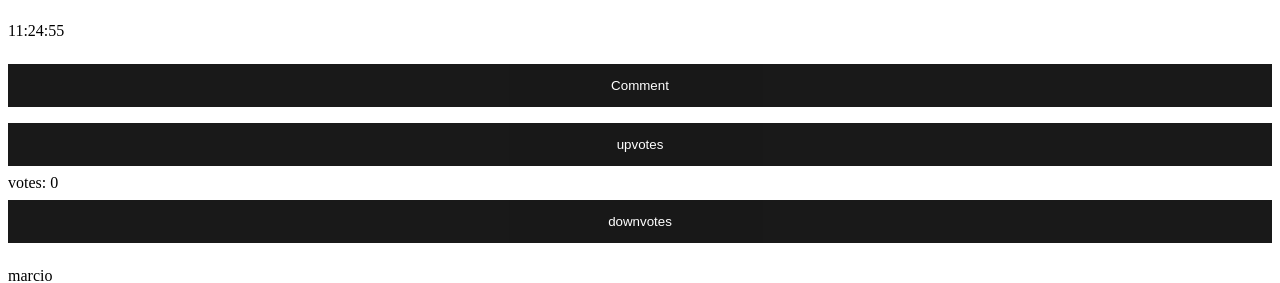
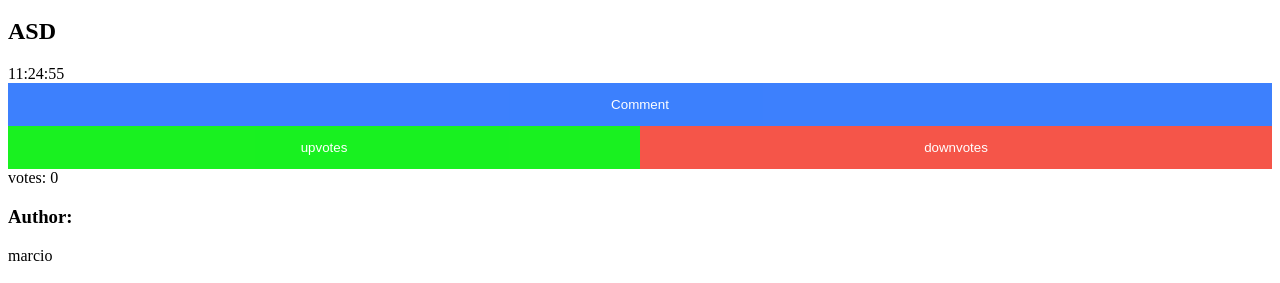
Before and after one commit to cfa911/FEUP-LTW, a PHP site: page /feed.php in a window 1280 px wide. Shown: the part 535-818 px from the top of the page. Run offline with PHP 8.4, Linux system fonts and the light colour scheme; data comes from the database, SQL or seed files in the repository; both versions use the stored data as it was after the commit.

Commit message:
Added some feed css

```diff
--- a/create.php
+++ b/create.php
@@ -19,7 +19,7 @@
         </h1>
         <h2> Where lifelong friendships are made</h2>
     </header>
-<section id="create">
+    <section id="create">
         <form action="story.php" method="post" enctype="multipart/form-data">
             <div class="container">
                 <h1>Create a Story</h1>
@@ -38,10 +38,10 @@
                 <input type="file" placeholder="Select Photo" name="file" id="file">
             </div>
             <div class="clearfix">
-                <a href="index.php">
+                <a href="feed.php">
                     <button type="button" class="cancelbtn">Cancel</button>
                 </a>
-                <button type="submit" class="signupbtn">Create Strory</button>
+                <button type="submit" class="signupbtn">Create Story</button>
             </div>
         </form>
     </section>
--- a/css/forms.css
+++ b/css/forms.css
@@ -38,15 +38,35 @@ button:hover {
 }
 
 /* Extra styles for the cancel button */
-.cancelbtn {
+.cancelbtn, .downvotes {
   padding: 14px 20px;
   background-color: #f44336;
+  margin: 0%;
+}
+
+.upvotes {
+  padding: 14px 20px;
+  background-color: rgb(0, 240, 8);
+  margin: 0%;
+
+}
+
+.commnt {
+  padding: 14px 20px;
+  background-color: rgb(40, 115, 253);
+  margin: 0%;
+
 }
 
 /* Float cancel and signup buttons and add an equal width */
-.cancelbtn, .signupbtn {
+.cancelbtn, .signupbtn, .upvotes, .downvotes {
   float: left;
   width: 50%;
+}
+
+.upvotes, .downvotes {
+  position: relative;
+  display: block;
 }
 
 /* Add padding to container elements */
--- a/css/profile.css
+++ b/css/profile.css
@@ -25,3 +25,8 @@
     width: 40vw;
     margin-top: 0;
 }
+
+.story > div img{
+    width: 50%;
+    height: 50%;
+}
--- a/feed.php
+++ b/feed.php
@@ -11,10 +11,10 @@ if($_SESSION['sessionid'] === session_id()){
 <head>
     <title>Socially</title>
     <meta charset="UTF-8">
+    <link href="css/forms.css" rel="stylesheet">
     <link href="css/style.css" rel="stylesheet">
-    <link href="css/layout.css" rel="stylesheet">
+    <link href="css/feed.css" rel="stylesheet">
     <link href="https://fonts.googleapis.com/css?family=Pacifico" rel="stylesheet">
-    <!--<link href="forms.css" rel="stylesheet">-->
 </head>
 
 <body>
@@ -46,8 +46,8 @@ if($_SESSION['sessionid'] === session_id()){
             </li>
         </ul>
     </nav>
+
         <?php
-
 
             $stmt = $dbh->prepare('select * from POST INNER JOIN STORY
             ON STORY.postID = POST.postID ORDER BY postTime DESC');
@@ -55,36 +55,57 @@ if($_SESSION['sessionid'] === session_id()){
             $results = $stmt->fetchall();
             $i = 0; /* for illustrative purposes only */
             foreach($results as $result):?>
+
                 <div class= "story">
-                    <p> <?php echo $result['username']; ?></p>
-                    <h1> <?php echo $result['title']; ?></h1>
-                    <?php if($result['imageID'] != NULL):
-                           ?><img src= <?php
+                    <div>
+                        <h3>Author:</h3>
+                    </div>
+                     <?php echo $result['username']; ?>
+                    <h1>
+                        <?php echo $result['title']; ?>
+                    </h1>
+                    <?php if($result['imageID'] != NULL):?>
+                        <img src=
+                        <?php
                         $img = $dbh->prepare('select file_name from IMAGES where imageID = ?');
                         $img->execute(array($result['imageID']));
                         $imgres = $img->fetch();
-                           echo $imgres['file_name']?>><?php endif?>
-                    <h2> <?php echo $result['description']; ?></h2>
-                    <p> <?php echo $result['postTime']; ?></p>
+                        echo $imgres['file_name']?>>
+                        <?php endif?>
+                    <h2>
+                        <?php echo $result['description']; ?>
+                    </h2>
+                    <div>
+                        <?php echo $result['postTime']; ?>
+                    </div>
 
 
                     <form action="commenting.php" method="post" enctype="multipart/form-data">
                        <input type="hidden" name="postID" value=<?php echo $result['postID']; ?>>
-                       <button type="submit">Comment</button>
+                       <button class="commnt" type="submit">Comment</button>
                     </form>
+
                     <form action = "upvotes.php" method = "post" enctype="multipart/form-data">
                         <input type= "hidden" name = "postID" value = <?php echo $result['postID']?>>
                         <button type= "submit"  class= "upvotes">
-                    upvotes</button></form></a>votes: <?php
+                     upvotes</button>
+                    </form></a>
+
+                    <form action = "downvotes.php" method = "post" enctype="multipart/form-data">
+                        <input type= "hidden" name = "postID" value = <?php echo $result['postID']?>>
+                        <button type= "submit"  class= "downvotes">downvotes</button></form>
+
+                    votes:
+
+                     <?php
                         $votes = $dbh->prepare('select sum(VOTE.value) AS SUMATORY from ((VOTE INNER JOIN POST
                         ON POST.postID = ?) INNER JOIN UTILAISER
                         ON ? = POST.username)');
                         $votes->execute(array($result['postID'],$result['username']));
                         $voters = $votes->fetch();
-                    echo $voters['SUMATORY'] + 0; ?>
-                    <form action = "downvotes.php" method = "post" enctype="multipart/form-data">
-                    <input type= "hidden" name = "postID" value = <?php echo $result['postID']?>>
-                    <button type= "submit"  class= "downvotes">downvotes</button></form>
+                        echo $voters['SUMATORY'] + 0;
+                    ?>
+
 
                     <!--1st-level comments-->
                     <?php $comment = $dbh->prepare('select * from POST INNER JOIN COMMENT ON COMMENT.commentID = POST.postID Where COMMENT.parentID = ? ORDER BY postTime');
--- a/login.php
+++ b/login.php
@@ -14,6 +14,9 @@ if(isset($_POST['username'])){
         $_SESSION['username'] = $username;
         header("Location: feed.php");
     }
+    else{
+        header("Location: login.html");
+    }
 }
 $_SESSION['sessionid'] = session_id();
 ?>
```
Also changed, not shown: commenting.php (+10 -6 lines), css/feed.css (added), database.db (added). Lines whose indentation alone changed are shown as unchanged.
